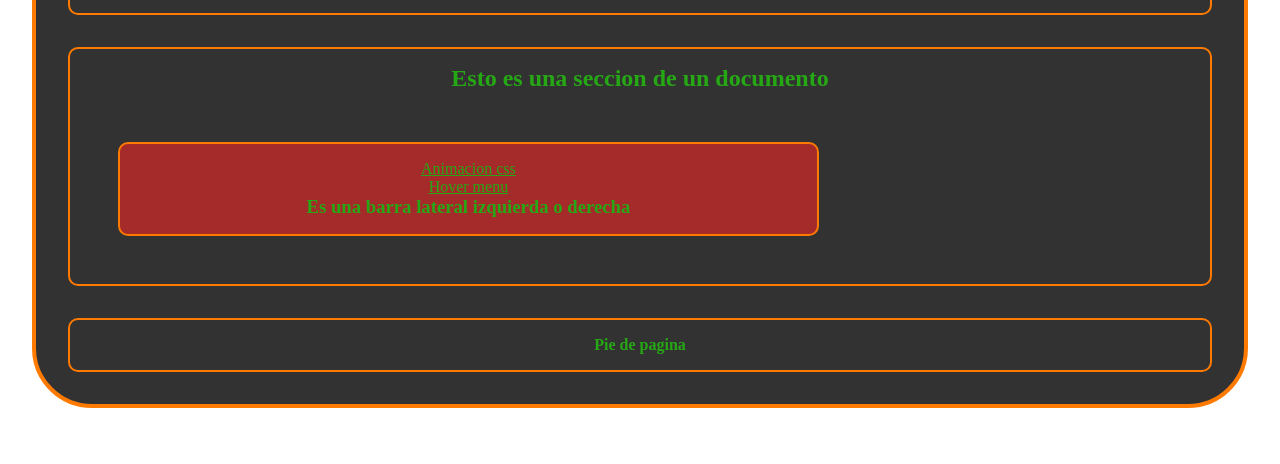
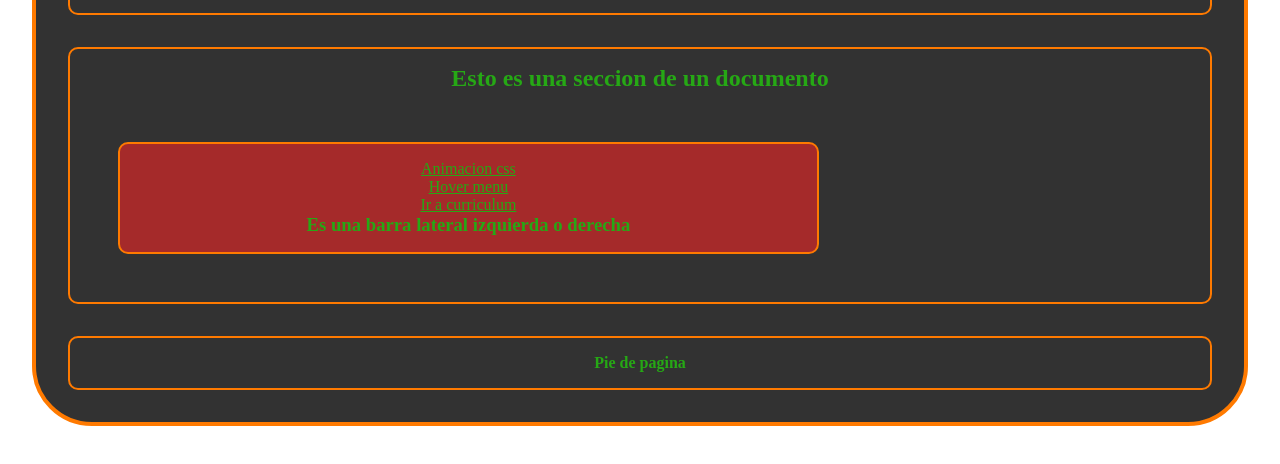
Before and after one commit to JDario-Hub/4IV7-psw-MEJIACRUZJOSUEDARIO, a plain HTML site: page index.html in a window 1280 px wide. Shown: the part 134-598 px from the top of the page. Drawn offline with Linux system fonts and the light colour scheme.

Commit message:
curriculum

```diff
--- a/index.html
+++ b/index.html
@@ -25,6 +25,7 @@
             <br>
             <a href="hovermenu.html">Hover menu</a>
             <br>
+            <a href="wareframe curriculum.html">Ir a curriculum</a>
             <h3>Es una barra lateral izquierda o derecha</h3>
         </article>
     </section>
```
Also changed, not shown: wareframe curriculum.html (+2 -0 lines).
